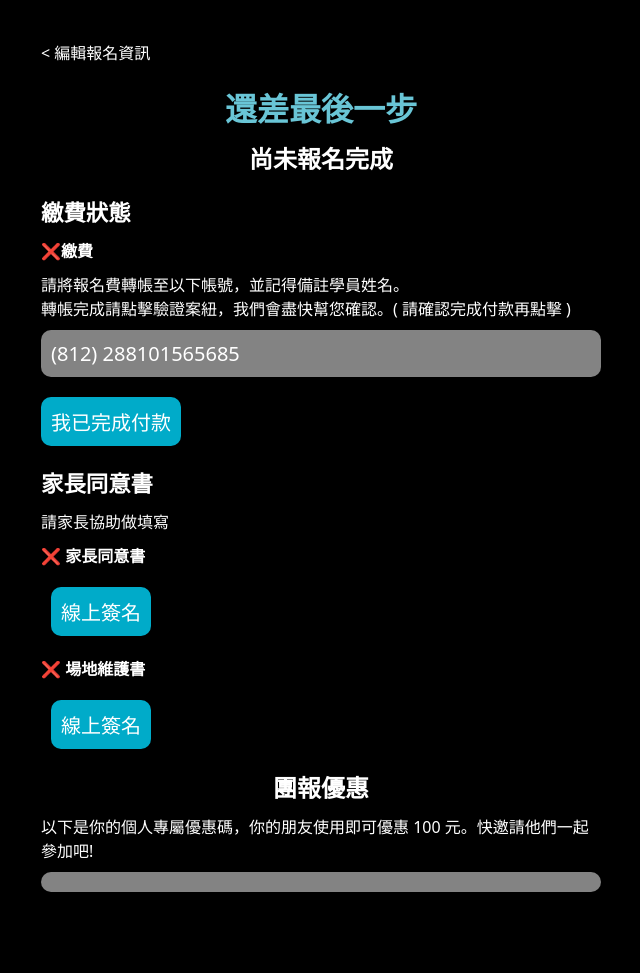
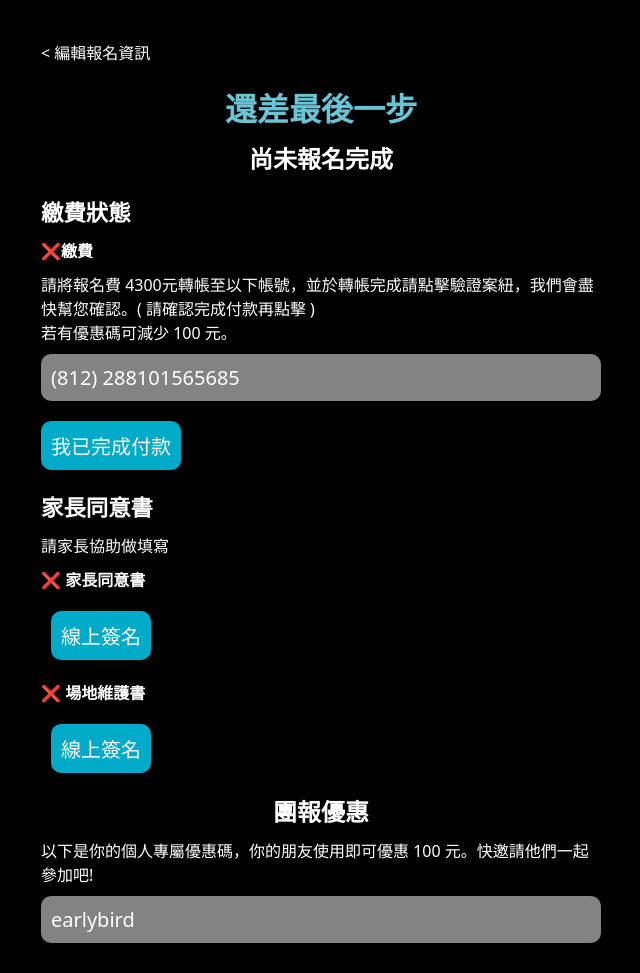
Before and after one commit to SCAICT/112-winter-camp, a Django app: template back-end/flask/templates/lastStep.html in a window 1280 px wide. Shown: the whole page, without its empty margins (319-959 px from the left). Before the commit the page ends 892 px from the top, so only its background shows below. Run offline with Django 4.2, Linux system fonts and the light colour scheme; the template is opened without the code that fills it, so the values that code supplies are empty.

Commit message:
暫時優惠碼

```diff
--- a/back-end/flask/templates/edit.html
+++ b/back-end/flask/templates/edit.html
@@ -13,7 +13,7 @@
     <a href="/"> <img src="/static/logo.svg" alt="" /></a>
     <ul>
         <li>
-            <a href="login">登入查詢</a>
+            <a href="logout">登出</a>
         </li>
         <li><div class="current"><a href="sign">立即報名</a></li></div>
     </ul>
--- a/back-end/flask/templates/lastStep.html
+++ b/back-end/flask/templates/lastStep.html
@@ -108,8 +108,9 @@
                 🟠管理者正在幫你確認 {% endif %} {% else %} ❌繳費 {% endif %}
             </h4>
             <p>
-                請將報名費轉帳至以下帳號，並記得備註學員姓名。<br />
-                轉帳完成請點擊驗證案紐，我們會盡快幫您確認。( 請確認完成付款再點擊 )
+                請將報名費 4300元轉帳至以下帳號，並於轉帳完成請點擊驗證案紐，我們會盡快幫您確認。( 請確認完成付款再點擊 )
+                <br>
+                若有優惠碼可減少 100 元。
             </p>
             <div class="accout">(812) 288101565685</div>
             <div class="finished">
@@ -136,7 +137,10 @@
                 以下是你的個人專屬優惠碼，你的朋友使用即可優惠 100
                 元。快邀請他們一起參加吧!
             </p>
-            <div class="accout">{{coupon}}</div>
+            <div class="accout">
+                <!-- {{coupon}} -->
+                earlybird
+            </div>
         </main>
 
         <script>
```
